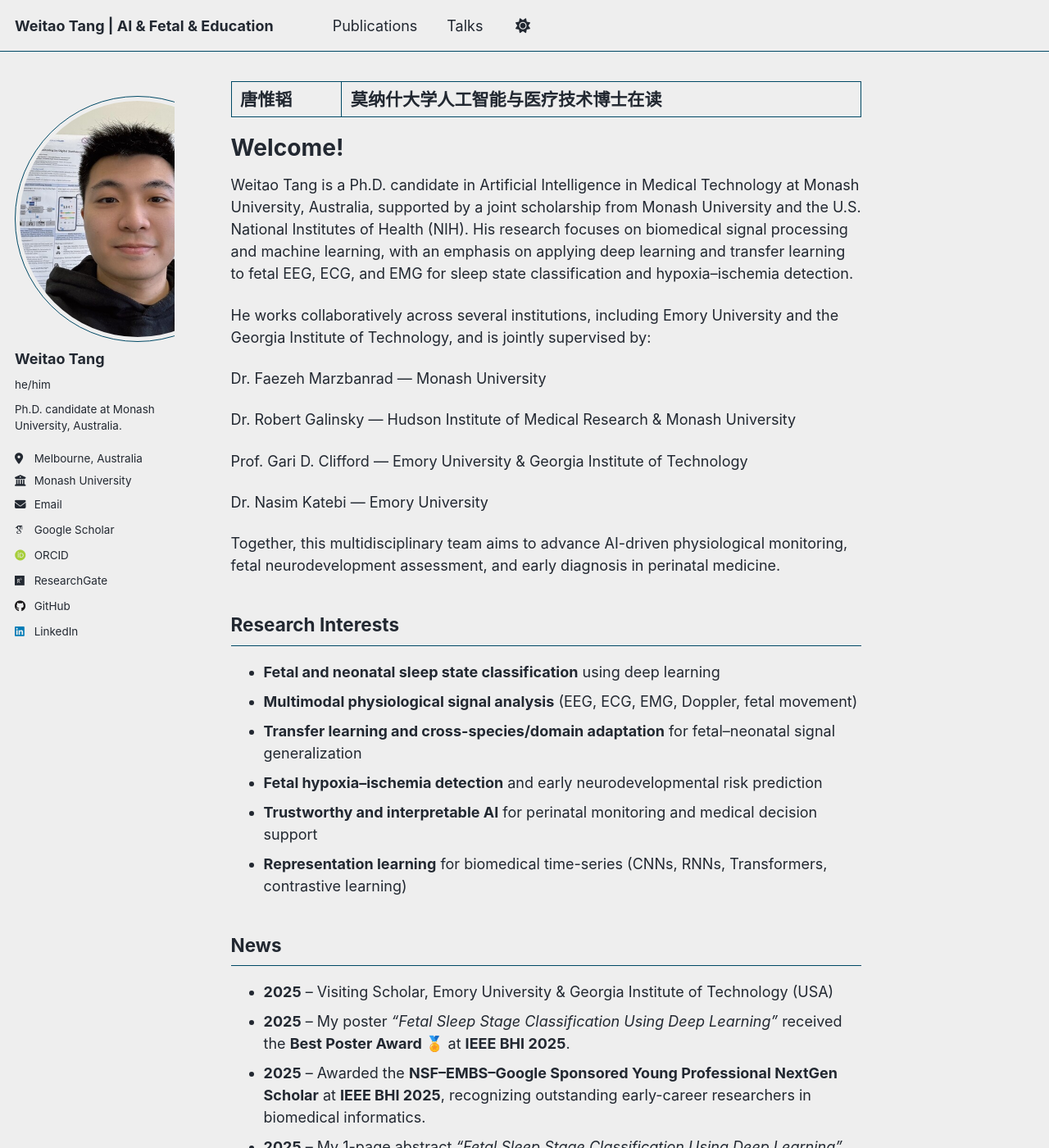
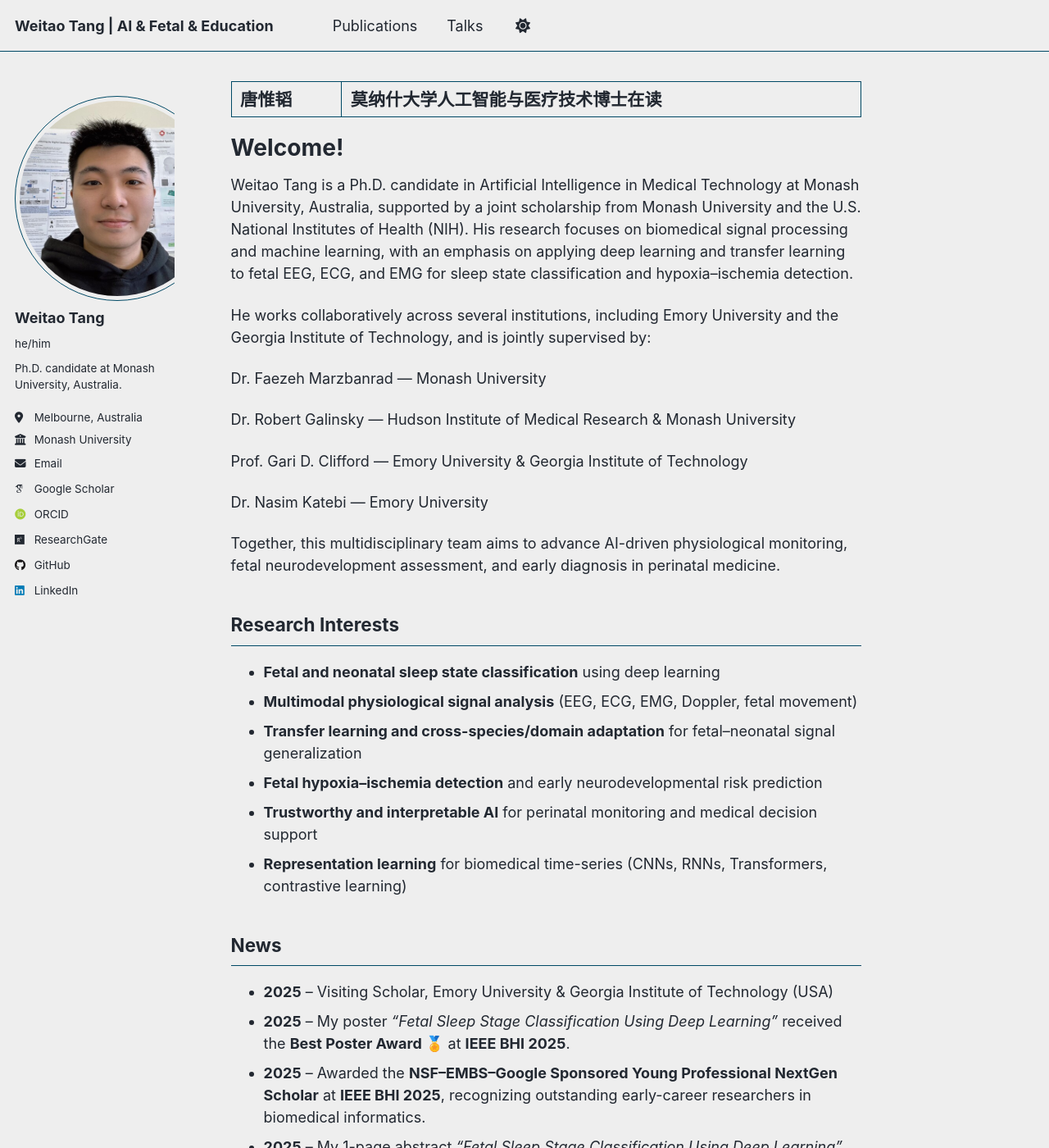
Before and after one commit to WeitaoTang-GitHub/WeitaoTang-GitHub.github.io, a Jekyll site: the page built from _pages/about.md, in a window 1280 px wide and 1400 px high. Shown: the whole window at 82% size. Built offline with Jekyll 4.4.1, drawn with Linux system fonts in a browser that asks for light colours; some web fonts are replaced.

Commit message:
Update _sidebar.scss

```diff
--- a/_sass/layout/_sidebar.scss
+++ b/_sass/layout/_sidebar.scss
@@ -96,9 +96,9 @@
   img {
     // max-width: 175px;
     // border-radius: 50%;
-    max-width: 300px;
-    width: 300px;
-    height: 300px;
+    max-width: 250px;
+    width: 250px;
+    height: 250px;
     border-radius: 50%;
 
     @include breakpoint($large) {
```
